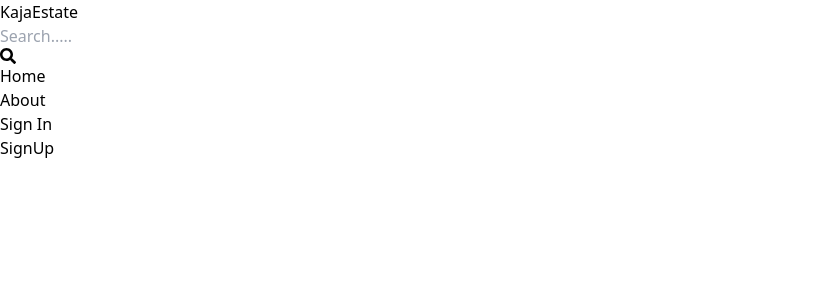
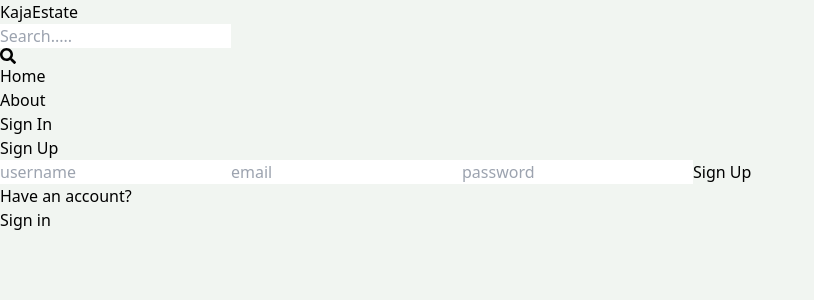
Before and after one commit to sairevanth00/Estate, a React (Vite) app in the folder client/: page /sign-up in a window 1280 px wide. Shown: the top 300 px of the page, without its empty margins (0-814 px from the left). Built offline with nearby package versions, Linux system fonts and the light colour scheme.

Commit message:
complete signup page UI

```diff
--- a/client/src/index.css
+++ b/client/src/index.css
@@ -1,3 +1,7 @@
 @tailwind base;
 @tailwind components;
 @tailwind utilities;
+
+body {
+    background-color: rgb(241, 245, 241);
+}
--- a/client/src/pages/SignUp.jsx
+++ b/client/src/pages/SignUp.jsx
@@ -1,7 +1,48 @@
-import React from 'react'
+import { Link } from 'react-router-dom'
 
 export default function SignUp() {
   return (
-    <div>SignUp</div>
+    <div className='p-3 max-w-lg mx-auto'>
+      <h1 className='text-3xl text-center font-semibold my-7'>Sign Up</h1>
+      <form className='flex flex-col gap-4'> {/**onSubmit={handleSubmit} */}
+        <input
+          type='text'
+          placeholder='username'
+          className='border p-3 rounded-lg'
+          id='username'
+          // onChange={handleChange}
+        />
+        <input
+          type='email'
+          placeholder='email'
+          className='border p-3 rounded-lg'
+          id='email'
+          // onChange={handleChange}
+        />
+        <input
+          type='password'
+          placeholder='password'
+          className='border p-3 rounded-lg'
+          id='password'
+          // onChange={handleChange}
+        />
+
+        <button
+          // disabled={loading}
+          className='bg-slate-700 text-white p-3 rounded-lg uppercase hover:opacity-95 disabled:opacity-80'
+        >
+          {/* {loading ? 'Loading...' : 'Sign Up'} */}
+          Sign Up
+        </button>
+        {/* <OAuth/> */}
+      </form>
+      <div className='flex gap-2 mt-5'>
+        <p>Have an account?</p>
+        <Link to={'/sign-in'}>
+          <span className='text-blue-700'>Sign in</span>
+        </Link>
+      </div>
+      {/* {error && <p className='text-red-500 mt-5'>{error}</p>} */}
+    </div>
   )
 }
```
